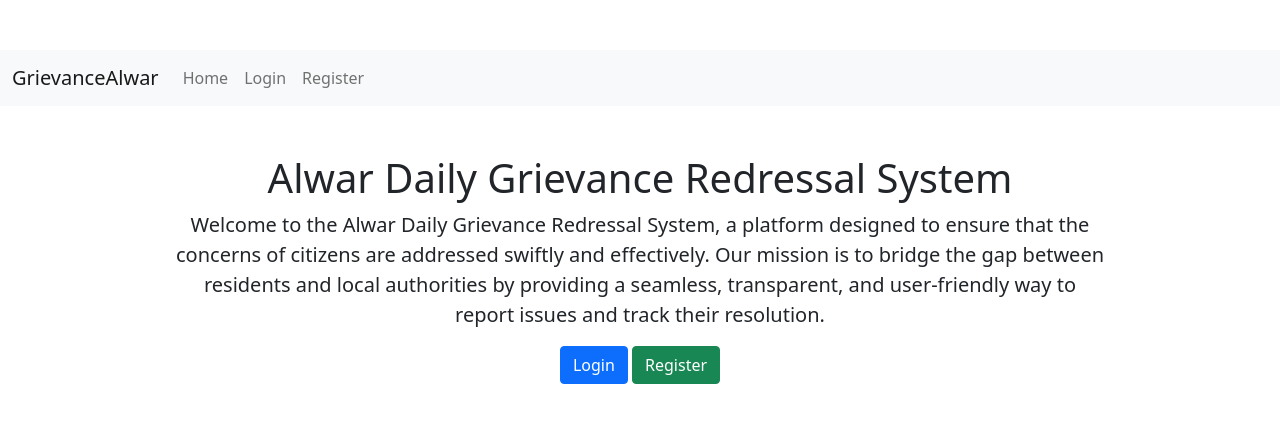
After one commit to rajkumarsain/dailyjansunwai, a Flask app: page / in a window 1280 px wide. The commit adds this page. Shown: the top 423 px of the page. Run offline with Flask 2, Linux system fonts and the light colour scheme; some libraries are stand-ins or nearby versions.

Commit message:
error in models

```diff
--- a/app.py
+++ b/app.py
@@ -7,8 +7,15 @@ import os
 import uuid
 
 app = Flask(__name__)
+# Root route
+@app.route('/')
+def home():
+    return render_template('index.html')
+    #return "<h1> Hello, Falsk is working!</h1>"
+
 app.config['SECRET_KEY'] = 'your_secret_key'
 app.config['SQLALCHEMY_DATABASE_URI'] = 'sqlite:///site.db'
+app.config['SQLALCHEMY_TRACK_MODIFICATIONS'] = False
 app.config['UPLOAD_FOLDER'] = 'uploads'
 
 # Email configuration
@@ -24,13 +31,11 @@ db = SQLAlchemy(app)
 login_manager = LoginManager(app)
 login_manager.login_view = 'login'
 
-from models import User, Question, Reply
-
-
 @login_manager.user_loader
 def load_user(user_id):
+    #import user model inside the function to avoid circular import
+    from models import User
     return User.query.get(int(user_id))
-
 
 # Send verification email function
 def send_verification_email(user):
@@ -47,6 +52,7 @@ def send_verification_email(user):
 # User registration with email verification
 @app.route('/register', methods=['GET', 'POST'])
 def register():
+    from models import User
     if request.method == 'POST':
         username = request.form['username']
         email = request.form['email']
@@ -72,6 +78,7 @@ def register():
 # Email verification route
 @app.route('/verify/<token>')
 def verify_email(token):
+    from models import User
     user = User.query.filter_by(verification_token=token).first()
     if user:
         user.verified = True
@@ -87,6 +94,7 @@ def verify_email(token):
 # User login with verification check and password hashing
 @app.route('/login', methods=['GET', 'POST'])
 def login():
+    from models import User
     if request.method == 'POST':
         email = request.form['email']
         password = request.form['password']
@@ -117,7 +125,6 @@ def logout():
 # Admin and client routes (same as before)
 # ...
 
-
 if __name__ == '__main__':
     db.create_all()
     app.run(debug=True)
--- /dev/null
+++ b/commands.txt
@@ -0,0 +1,2 @@
+to install all requirements mentioned in requirements.txt
+pip install -r requirements.txt
--- a/templates/base.html
+++ b/templates/base.html
@@ -0,0 +1,54 @@
+<!-- templates/base.html -->
+<!DOCTYPE html>
+<html lang="en">
+<head>
+    <meta charset="UTF-8">
+    <meta name="viewport" content="width=device-width, initial-scale=1.0">
+    <title>{% block title %}My Flask App{% endblock %}</title>
+
+    <!-- Bootstrap CSS CDN -->
+    <link href="https://cdn.jsdelivr.net/npm/bootstrap@5.1.3/dist/css/bootstrap.min.css" rel="stylesheet">
+    <style>
+        body {
+            padding-top: 50px;
+        }
+        .container {
+            max-width: 960px;
+        }
+    </style>
+</head>
+<body>
+
+    <!-- Navbar -->
+    <nav class="navbar navbar-expand-lg navbar-light bg-light">
+        <div class="container-fluid">
+            <a class="navbar-brand" href="/">GrievanceAlwar</a>
+            <button class="navbar-toggler" type="button" data-bs-toggle="collapse" data-bs-target="#navbarNav" aria-controls="navbarNav" aria-expanded="false" aria-label="Toggle navigation">
+                <span class="navbar-toggler-icon"></span>
+            </button>
+            <div class="collapse navbar-collapse" id="navbarNav">
+                <ul class="navbar-nav">
+                    <li class="nav-item">
+                        <a class="nav-link" href="/">Home</a>
+                    </li>
+                    <li class="nav-item">
+                        <a class="nav-link" href="/login">Login</a>
+                    </li>
+                    <li class="nav-item">
+                        <a class="nav-link" href="/register">Register</a>
+                    </li>
+                </ul>
+            </div>
+        </div>
+    </nav>
+
+    <!-- Main Content Area -->
+    <div class="container">
+        {% block content %} {% endblock %}
+    </div>
+
+    <!-- Bootstrap JS and dependencies -->
+    <script src="https://cdn.jsdelivr.net/npm/@popperjs/core@2.10.2/dist/umd/popper.min.js"></script>
+    <script src="https://cdn.jsdelivr.net/npm/bootstrap@5.1.3/dist/js/bootstrap.min.js"></script>
+</body>
+</html>
--- /dev/null
+++ b/templates/index.html
@@ -0,0 +1,16 @@
+<!-- templates/index.html -->
+{% extends "base.html" %}
+
+{% block title %}Home{% endblock %}
+
+{% block content %}
+    <div class="text-center mt-5">
+        <h1>Alwar Daily Grievance Redressal System</h1>
+        <p class="lead">Welcome to the Alwar Daily Grievance Redressal System,
+            a platform designed to ensure that the concerns of citizens are addressed swiftly and effectively.
+            Our mission is to bridge the gap between residents and local authorities by providing a seamless,
+            transparent, and user-friendly way to report issues and track their resolution.</p>
+        <a href="/login" class="btn btn-primary">Login</a>
+        <a href="/register" class="btn btn-success">Register</a>
+    </div>
+{% endblock %}
```
Also changed, not shown: templates/login.html (+23 -16 lines), templates/register.html (+34 -23 lines), test.py (added, +19 -0 lines), extensions.py (added), site.db (added), static/css/style.css (added).
